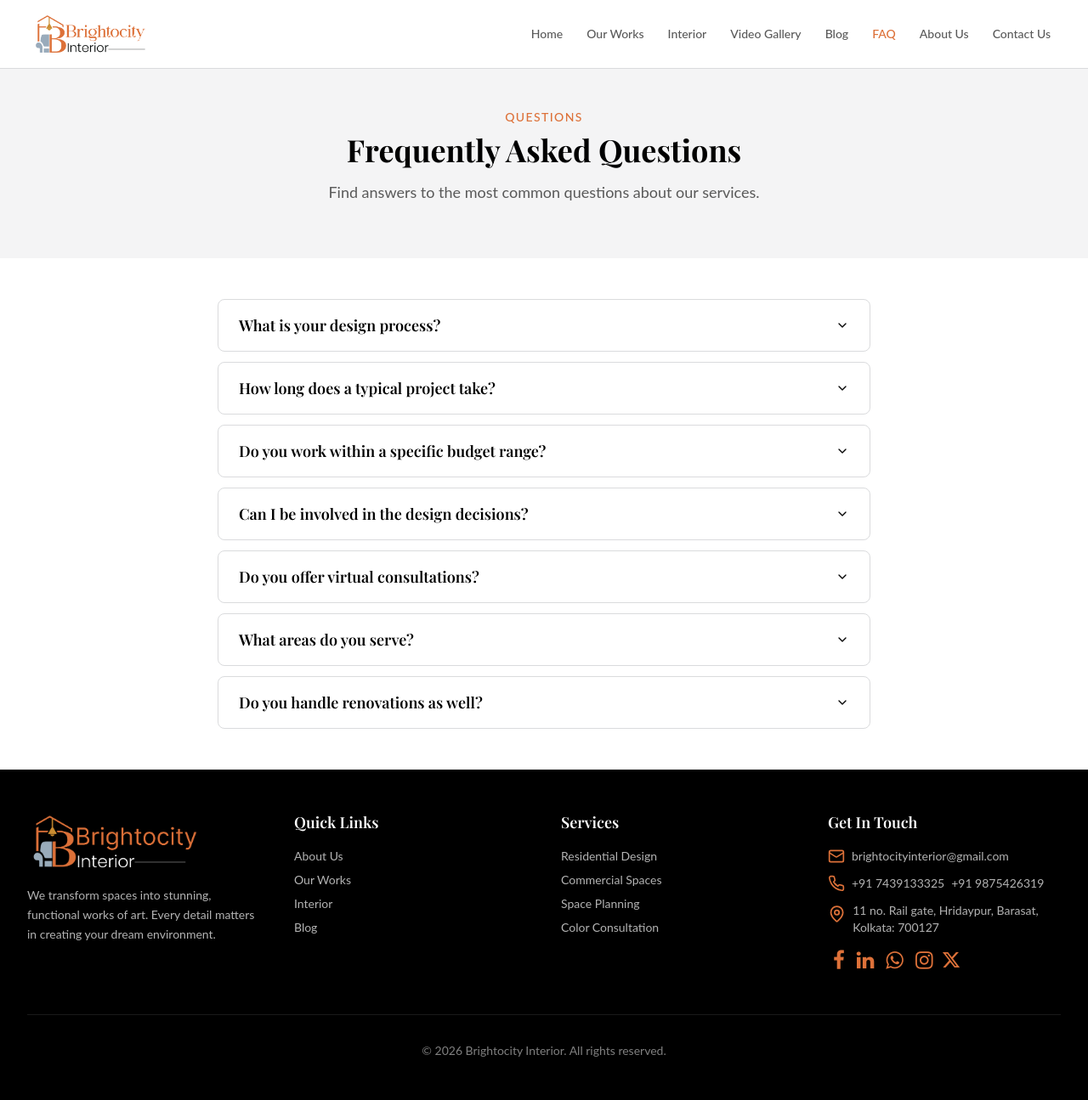
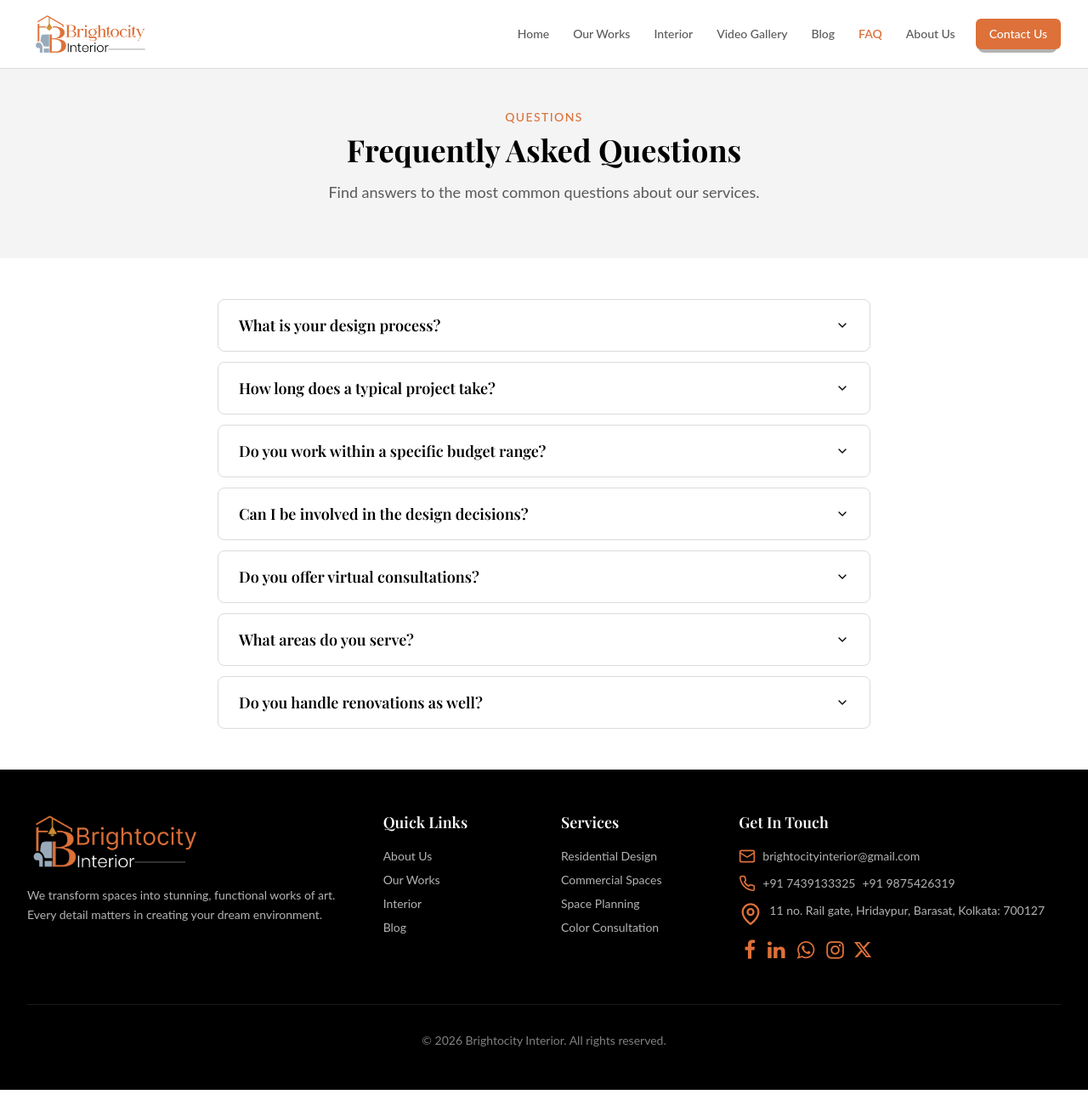
Before and after one commit to papa2kundu-cyber/bc_NE, a Next.js app: page /faq in a window 1280 px wide. Shown: the whole page at 85% size. Built offline with nearby package versions, Linux system fonts and the light colour scheme; a web font is replaced by a local one.

Commit message:
Add files via upload

```diff
--- a/src/app/page.tsx
+++ b/src/app/page.tsx
@@ -634,9 +634,8 @@ export default function HomePage() {
                 <span className="text-primary font-medium text-sm uppercase tracking-widest mb-3 block md:text-left text-center">
                   Who We Are
                 </span>
-                <h2 className="font-heading text-3xl md:text-4xl font-bold mb-6 md:text-left text-center flex flex-col md:flex-row">
+                <h2 className="font-heading text-3xl md:text-4xl font-bold mb-6 md:text-left text-center flex flex-col md:flex-row gap-0 md:gap-2">
                   <strong className="text-[32px] md:text-[38px]">About</strong>
-                  &nbsp;
                   <span className="text-primary">Brightocity Interior</span>
                 </h2>
                 <p className="text-muted-foreground leading-relaxed mb-4">
--- a/src/components/Footer.tsx
+++ b/src/components/Footer.tsx
@@ -7,7 +7,7 @@ const Footer = () => {
   return (
     <footer className="bg-foreground text-background">
       <div className="container-narrow section-padding">
-        <div className="grid grid-cols-1 md:grid-cols-2 lg:grid-cols-4 gap-10">
+        <div className="grid grid-cols-1 md:grid-cols-2 lg:grid-cols-3 gap-10">
           <div className="flex flex-col gap-4">
             <Image
               src={logo}
@@ -21,7 +21,7 @@ const Footer = () => {
               detail matters in creating your dream environment.
             </p>
           </div>
-
+          <div className="grid grid-cols-2 gap-10">
             <div>
               <h4 className="font-heading text-lg font-semibold mb-4">
                 Quick Links
@@ -50,7 +50,7 @@ const Footer = () => {
                 <p>Color Consultation</p>
               </div>
             </div>
-
+          </div>
           <div>
             <h4 className="font-heading text-lg font-semibold mb-4">
               Get In Touch
--- a/src/components/Navbar.tsx
+++ b/src/components/Navbar.tsx
@@ -33,20 +33,30 @@ const Navbar = () => {
         </Link>
 
         {/* Desktop Nav */}
-        <div className="hidden lg:flex items-center gap-1">
+        <div className="relative hidden lg:flex items-center gap-1">
           {navItems.map((item) => (
+            item.label === "Contact Us" ? (
               <Link
                 key={item.path}
                 href={item.path}
-              className={`px-3 py-2 text-sm font-medium transition-colors rounded-md ${
-                pathname === item.path
-                  ? "text-primary"
+                className="ml-2 px-4 py-2 text-sm font-medium transition-colors rounded-md bg-primary text-white hover:bg-primary/90 relative z-10"
+              >
+                {item.label}
+              </Link>
+            ) :
+
+              <Link
+                key={item.path}
+                href={item.path}
+                className={`px-3 py-2 text-sm font-medium transition-colors rounded-md ${pathname === item.path
+                  ? "text-primary font-semibold"
                   : "text-muted-foreground hover:text-foreground"
                   }`}
               >
                 {item.label}
               </Link>
           ))}
+          <div className="absolute -bottom-1 right-1 rounded-lg w-[calc(100%_-_85.5%)] h-4 bg-black/30"></div>
         </div>
 
         {/* Mobile Toggle */}
@@ -68,14 +78,20 @@ const Navbar = () => {
             exit={{ opacity: 0, height: 0 }}
             className="lg:hidden bg-background border-b border-border overflow-hidden"
           >
-            <div className="px-4 py-4 space-y-1">
-              {navItems.map((item) => (
-                <Link
+            <div className="px-4 py-4 space-y-1 relative">
+              {navItems.map((item, idx) => (
+                item.label === "Contact Us" ? <Link
                   key={item.path}
                   href={item.path}
                   onClick={() => setIsOpen(false)}
-                  className={`block px-3 py-2.5 text-sm font-medium rounded-md transition-colors ${
-                    pathname === item.path
+                  className={`block px-3 py-2.5 text-sm font-medium rounded-lg transition-colors text-white bg-primary relative z-10`}
+                >
+                  {item.label}
+                </Link> : <Link
+                  key={item.path}
+                  href={item.path}
+                  onClick={() => setIsOpen(false)}
+                  className={`block px-3 py-2.5 text-sm font-medium rounded-md transition-colors ${pathname === item.path
                     ? "text-primary bg-primary/5"
                     : "text-muted-foreground hover:text-foreground hover:bg-muted/50"
                     }`}
@@ -83,6 +99,9 @@ const Navbar = () => {
                   {item.label}
                 </Link>
               ))}
+              <div className="absolute bottom-3 left-0 flex justify-center w-full">
+                <div className="rounded-lg w-[calc(100%_-_40px)] h-4 bg-black/30"></div>
+              </div>
             </div>
           </motion.div>
         )}
```
Lines whose indentation alone changed are shown as unchanged.
